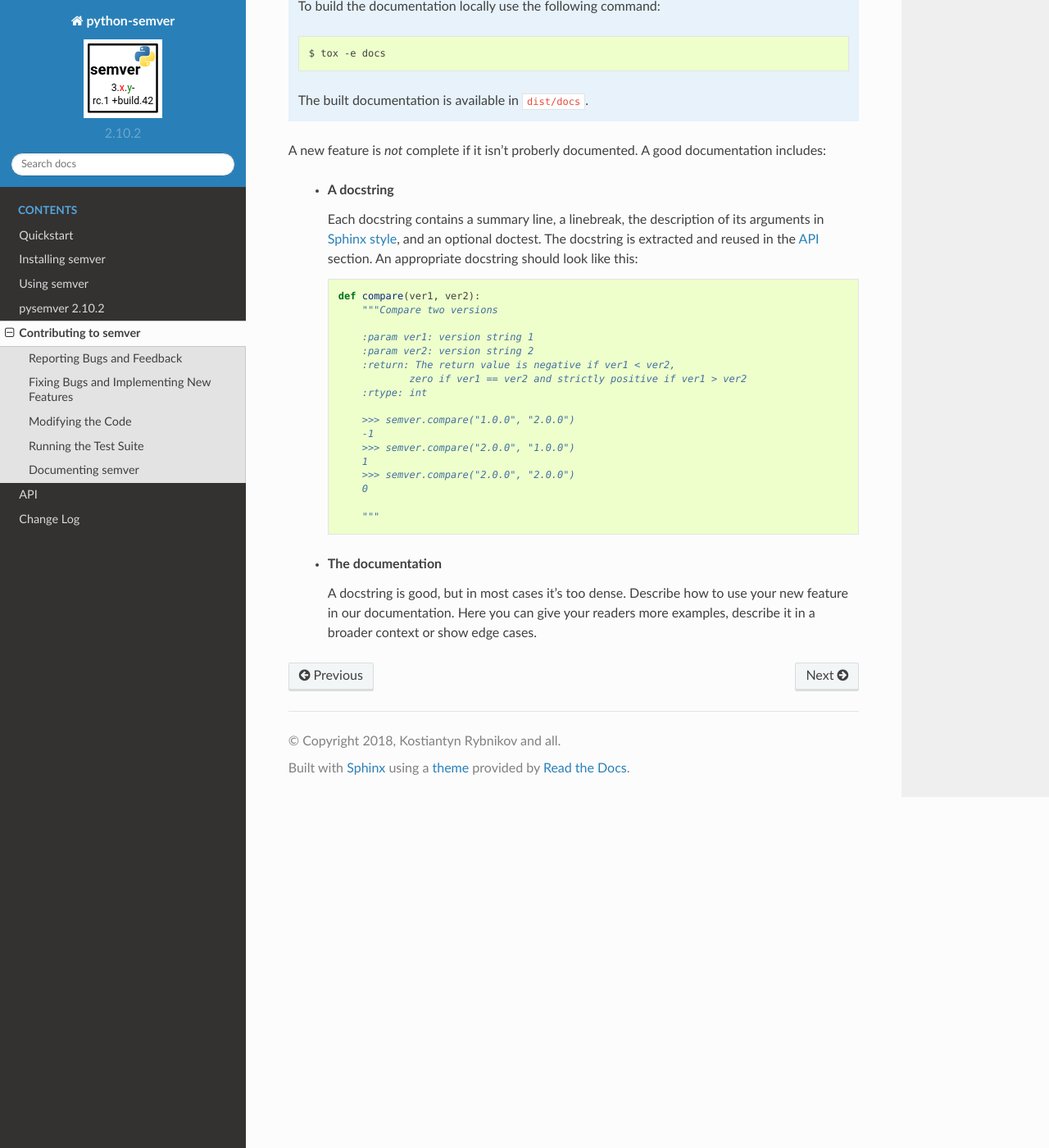
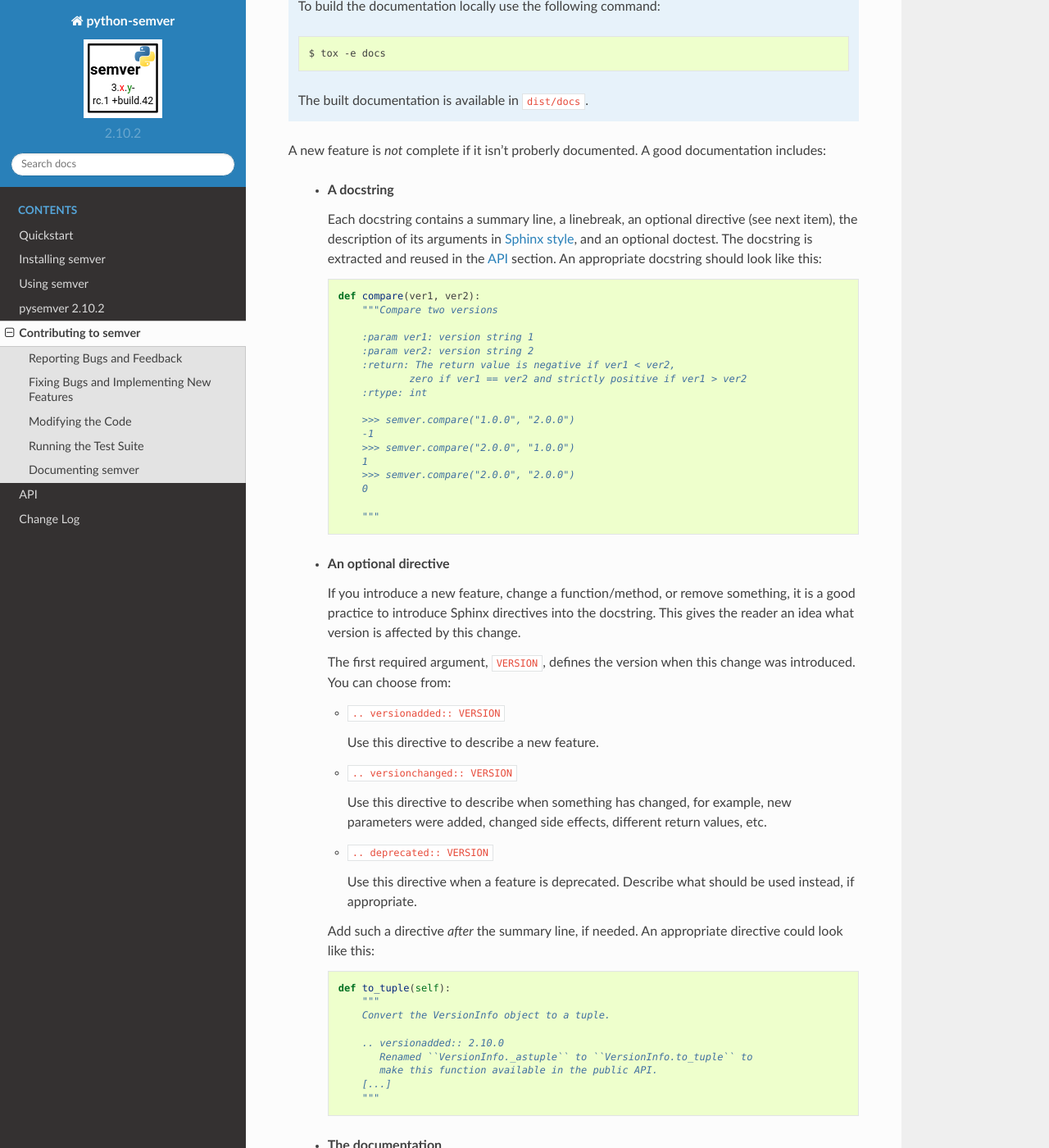
Before and after one commit to python-semver/python-semver, a Sphinx documentation site: the page built from docs/development.rst, in a window 1280 px wide and 1400 px high, scrolled down 2910 px. Shown: the whole window at 82% size. Built offline with Sphinx 7.4.7 and the Read the Docs theme 2.0.0, drawn with Linux system fonts in a browser that asks for light colours.

Commit message:
Doc: Mention Sphinx directive for docstrings
For contributing to semver, every substantial change
should also introduce a Sphinx directive (versionadded,
versionchanged, or deprecated) to help our readers.

```diff
--- a/docs/development.rst
+++ b/docs/development.rst
@@ -154,8 +154,9 @@ documentation includes:
 
   * **A docstring**
 
-    Each docstring contains a summary line, a linebreak, the description
-    of its arguments in `Sphinx style`_, and an optional doctest.
+    Each docstring contains a summary line, a linebreak, an optional
+    directive (see next item), the description of its arguments in
+    `Sphinx style`_, and an optional doctest.
     The docstring is extracted and reused in the :ref:`api` section.
     An appropriate docstring should look like this::
 
@@ -177,6 +178,43 @@ documentation includes:
 
             """
 
+  * **An optional directive**
+
+    If you introduce a new feature, change a function/method, or remove something,
+    it is a good practice to introduce Sphinx directives into the docstring.
+    This gives the reader an idea what version is affected by this change.
+
+    The first required argument, ``VERSION``, defines the version when this change
+    was introduced. You can choose from:
+
+    * ``.. versionadded:: VERSION``
+
+      Use this directive to describe a new feature.
+
+    * ``.. versionchanged:: VERSION``
+
+      Use this directive to describe when something has changed, for example,
+      new parameters were added, changed side effects, different return values, etc.
+
+    * ``.. deprecated:: VERSION``
+
+      Use this directive when a feature is deprecated. Describe what should
+      be used instead, if appropriate.
+
+
+    Add such a directive *after* the summary line, if needed.
+    An appropriate directive could look like this::
+
+        def to_tuple(self):
+            """
+            Convert the VersionInfo object to a tuple.
+
+            .. versionadded:: 2.10.0
+               Renamed ``VersionInfo._astuple`` to ``VersionInfo.to_tuple`` to
+               make this function available in the public API.
+            [...]
+            """
+
   * **The documentation**
 
     A docstring is good, but in most cases it's too dense. Describe how
```
